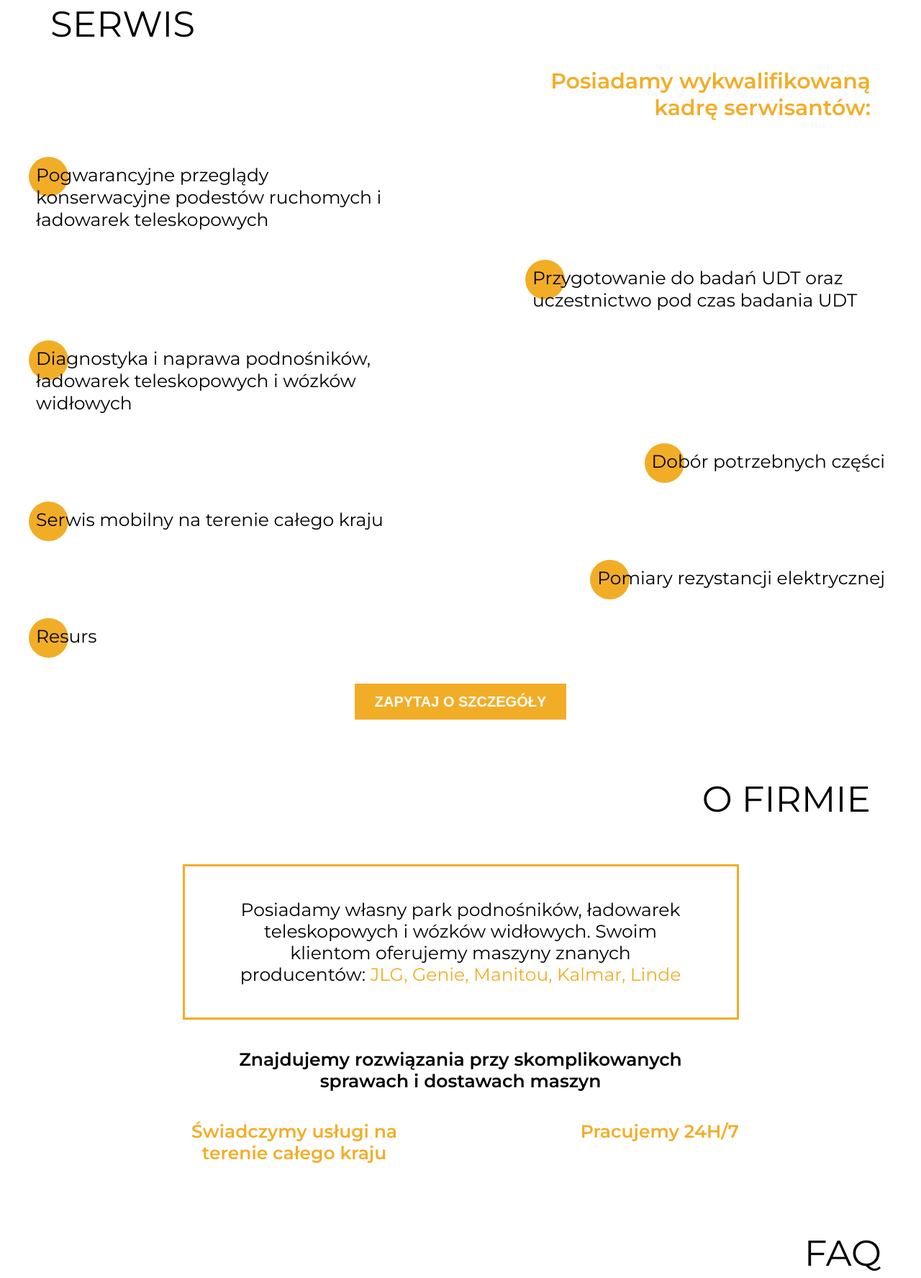
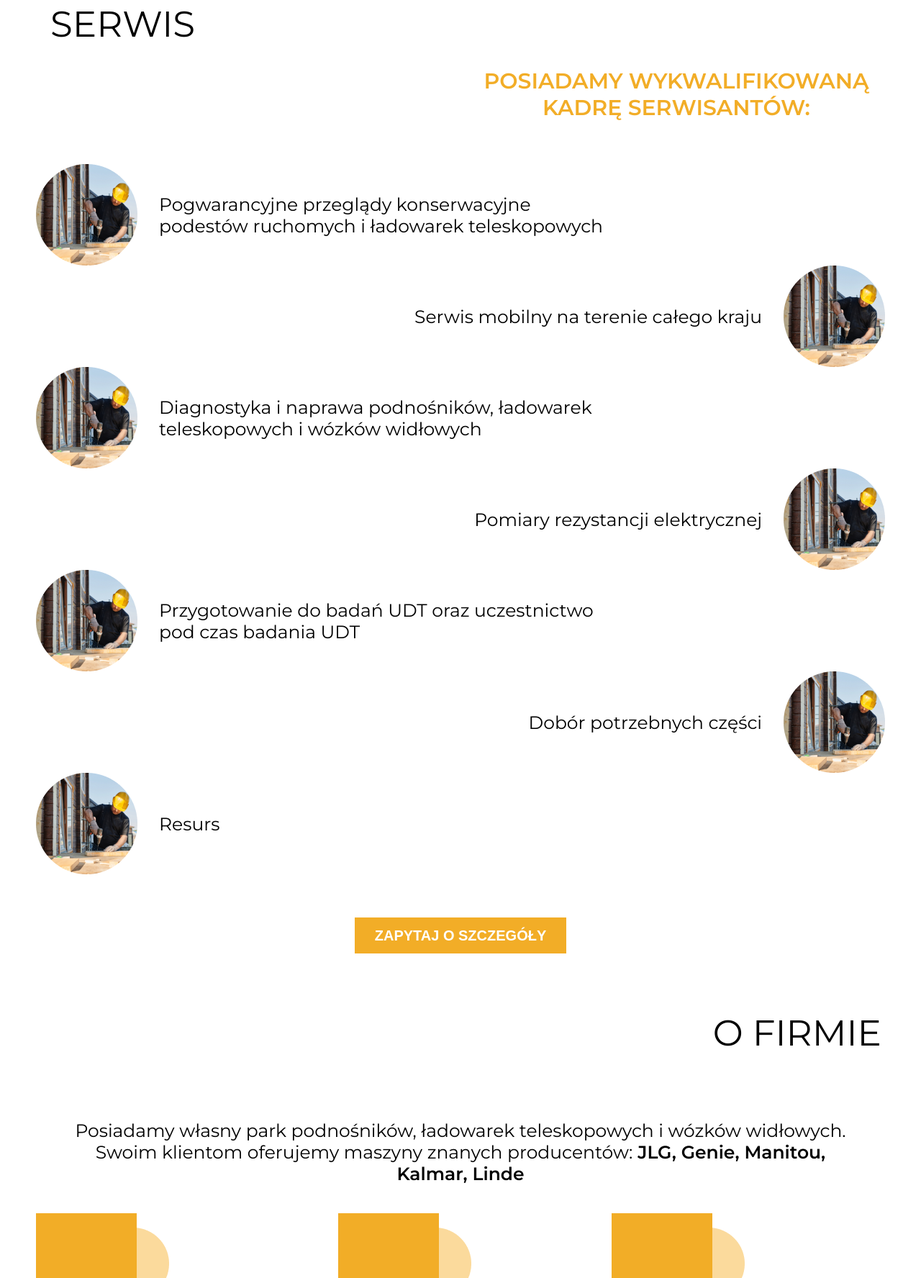
Before and after one commit to Nikita-Perkovskiy/Tomir-Project, a website: page src/index.html in a window 1280 px wide. Shown: the part 3519-5295 px from the top of the page at 72% size. Drawn offline with nearby package versions, Linux system fonts and the light colour scheme; files that its build step writes are made by us from their sources.

Commit message:
service + firm informatuon block update (update desiegien)

```diff
--- a/src/index.html
+++ b/src/index.html
@@ -127,33 +127,53 @@
       </div>
       <div id="serwis-page" class="service-block">
         <div class="service-block__slogo-wrapper">
-        <h3 class="service-block__slogo">Serwis </h3>
+         <h3 class="service-block__slogo">Serwis </h3>
         </div>
         <div class="service-block__text-wrapper">
          <p class="service-block__text">Posiadamy wykwalifikowaną kadrę serwisantów:</p>
         </div>
         <div class="service-block__content-wrapper">
-          <div class="service-block__content-element-left">
-            <div class="service-block__content-circule"></div>
-            <p class="service-block__content-text">Pogwarancyjne przeglądy konserwacyjne podestów ruchomych i ładowarek teleskopowych</p>
+          <div class="service-block__content-title">
+            <div class="service-block__content-text-wrapp">
+              <img src="../img/service-icon.png" alt="service-icon"/>
+              <p class="service-block__content-text">Pogwarancyjne przeglądy konserwacyjne podestów ruchomych i ładowarek teleskopowych</p>
+            </div>
           </div>
-          <div class="service-block__content-element-right">
-              <p class="service-block__content-text">Przygotowanie do badań UDT oraz uczestnictwo pod czas badania UDT</p>
+          <div class="service-block__content-title">
+            <div class="service-block__content-text-wrapp-odd">
+              <p  class="service-block__content-text">Serwis mobilny na terenie całego kraju</p>
+              <img src="../img/service-icon.png" alt="service-icon"/>
+            </div>
           </div>
-          <div class="service-block__content-element-left">
-             <p class="service-block__content-text">Diagnostyka i naprawa podnośników, ładowarek teleskopowych i wózków widłowych</p>
+          <div class="service-block__content-title">
+            <div class="service-block__content-text-wrapp">
+              <img src="../img/service-icon.png" alt="#"/>
+              <p  class="service-block__content-text">Diagnostyka i naprawa podnośników, ładowarek teleskopowych i wózków widłowych</p>
+            </div>
           </div>
-          <div class="service-block__content-element-right">
-            <p class="service-block__content-text">Dobór potrzebnych części</p>
+          <div class="service-block__content-title">
+            <div class="service-block__content-text-wrapp-odd">
+              <p  class="service-block__content-text">Pomiary rezystancji elektrycznej</p>
+              <img src="../img/service-icon.png" alt="service-icon"/>
+            </div>
           </div>
-          <div class="service-block__content-element-left">
-            <p class="service-block__content-text">Serwis mobilny na terenie całego kraju</p>
+          <div class="service-block__content-title">
+            <div class="service-block__content-text-wrapp">
+              <img src="../img/service-icon.png" alt="#"/>
+              <p  class="service-block__content-text">Przygotowanie do badań UDT oraz uczestnictwo pod czas badania UDT</p>
+            </div>
           </div>
-          <div class="service-block__content-element-right">
-            <p class="service-block__content-text">Pomiary rezystancji elektrycznej</p>
+          <div class="service-block__content-title">
+            <div class="service-block__content-text-wrapp-odd">
+              <p  class="service-block__content-text">Dobór potrzebnych części</p>
+              <img src="../img/service-icon.png" alt="service-icon"/>
+            </div>
           </div>
-          <div class="service-block__content-element-left">
-           <p class="service-block__content-text">Resurs</p>
+          <div class="service-block__content-title">
+            <div class="service-block__content-text-wrapp">
+              <img src="../img/service-icon.png" alt="#"/>
+              <p  class="service-block__content-text">Resurs</p>
+            </div>
           </div>
         </div>
          <div class="main-button__wrapper">
@@ -162,15 +182,26 @@
       </div>
       <div id="about-firm" class="firm-information-block">
         <h3 class="firm-information__slogo">O firmie</h3>
-          <p class="firm-information__content">
-            Posiadamy własny park podnośników, ładowarek teleskopowych i wózków widłowych. Swoim klientom oferujemy maszyny znanych producentów:
-            <span> JLG, Genie, Manitou, Kalmar, Linde</span>
-          </p>
-            <p class="firm-information__title-header">Znajdujemy rozwiązania przy skomplikowanych sprawach i dostawach maszyn</p>
-          <div class="firm-information__title-wrapper">
-            <p class="firm-information__title-left">Świadczymy usługi na terenie całego kraju</p>
-            <p class="firm-information__title-right">Pracujemy 24H/7</p>
+        <div class="firm-information__fon">
+          <div class="firm-information__content-wrapper">
+            <div class="firm-information__content-wrapper"></div>
+            <div class="firm-information__content-element-a"><p>
+              Posiadamy własny park podnośników, ładowarek teleskopowych i wózków widłowych. Swoim klientom oferujemy maszyny znanych producentów:<span> JLG, Genie, Manitou, Kalmar, Linde</span>
+            </p></div>
+            <div class="firm-information__content-element-b">
+               <img src="../img/about-firm-element.png" alt="#"/>
+               <p>Znajdujemy rozwiązania przy skomplikowanych sprawach i dostawach maszyn</p>
+            </div>
+            <div class="firm-information__content-element-c">
+              <img src="../img/about-firm-element.png" alt="#"/>
+              <p>Świadczymy usługi na terenie całego kraju</p>
+            </div>
+            <div class="firm-information__content-element-d">
+              <img src="../img/about-firm-element.png" alt="#"/>
+              <p>Pracujemy 24H/7</p>
+            </div>
           </div>
+        </div>
       </div>
       <div  class="question-block">
          <h3 class="question-block__slogo">FAQ</h3>
--- a/src/scss/basic_classes/mixin.scss
+++ b/src/scss/basic_classes/mixin.scss
@@ -84,10 +84,3 @@
   line-height: 24px;
   color: $base-white;
 }
-
-@mixin servis-content{
-  font-size: 25px;
-  font-weight: 400;
-  line-height: 31px;
-  color: $base-black;
-}
--- a/src/scss/main_page/education-block.scss
+++ b/src/scss/main_page/education-block.scss
@@ -17,7 +17,8 @@
 .education-block__fon {
   position: relative;
   background-image: url("../img/education-block-fon.png");
-  height: 647px;
+  max-height: 647px;
+  height: 100vh;
   background-size: 100%;
   background-repeat: no-repeat;
   background-size: cover;
--- a/src/scss/main_page/firm-information-block.scss
+++ b/src/scss/main_page/firm-information-block.scss
@@ -2,57 +2,64 @@
 @import "./basic_classes/mixin.scss";
 
 .firm-information-block{
-    @include base-proportion;
     margin-top: 80px;
 }
 
 .firm-information__slogo{
  @include main-titles;
+ @include base-proportion;
  text-align: right;
  padding-right: 20px;
  margin-bottom: 60px;
 }
 
-.firm-information__content{
-    @include base-information-content;
-    width: 623px;
-    text-align: center;
-    margin:auto;
-    span{
-        color: $base-gold;
-    }
-    padding: 45px 72px 45px 72px;
-    border: 3px $base-gold solid;
+.firm-information__fon{
+position: relative;
+background-image: url("../img/firm-information-fon");
+max-height: 450px;
+height: 100vh;
+background-size: 100%;
+background-repeat: no-repeat;
+background-size: cover;
 }
 
-.firm-information__title-header{
-    margin: auto;
-    margin-top: 40px;
-    @include base-information-content;
-    font-weight: 600;
-    text-align: center;
-    width: 624px;
+.firm-information__content-wrapper{
+ @include base-proportion;
+ display: grid;
+ grid-template-areas:
+            "a a a"
+            "b c d";
+ p{
+  @include base-information-content;
+  padding-top: 30px;
+}
 }
 
-.firm-information__title-wrapper{
-    margin: auto;
-    display: flex;
-    justify-content: space-between;
-    margin-top: 40px;
-    width: 774px;
+.firm-information__content-element-a{
+    grid-area: a;
+ p{
+    text-align: center;
+    padding: 30px 4% 40px 4%;
+  span{
+    font-weight: 600;
+  }
+ }
 }
 
-.firm-information__title-left{
-    @include base-information-content;
-    font-weight: 600;
-    color: $base-gold;
-    text-align: center;
-    width: 312px;
+.firm-information__content-element-b{
+    grid-area: b;
+     p{
+      max-width: 366px;
+    }
 }
 
-.firm-information__title-right{
-    @include base-information-content;
-    font-weight: 600;
-    color: $base-gold;
-    text-align: right;
+.firm-information__content-element-c{
+    grid-area: c;
+     p{
+      max-width: 366px;
+    }
 }
+
+.firm-information__content-element-d{
+    grid-area: d;
+}
--- a/src/scss/main_page/service-block.scss
+++ b/src/scss/main_page/service-block.scss
@@ -27,7 +27,8 @@
   font-weight: 600;
   line-height: 37px;
   color: $base-gold;
-  text-align: right;
+  text-align: center;
+  text-transform: uppercase;
   max-width: 540px;
   padding-right: 20px;
   padding-top: 30px;
@@ -38,35 +39,31 @@
   @include base-proportion;
   display: grid;
   grid-template-columns: 1fr ;
+  margin-bottom: 60px;
 }
 
-.service-block__content-element-left{
-  padding-bottom: 50px;
+.service-block__content-text-wrapp{
   display: flex;
   justify-content: flex-start;
+  align-items: center;
+
+   p{
+    margin-left: 30px;
+   }
 }
 
-.service-block__content-element-right{
-  padding-bottom: 50px;
+.service-block__content-text-wrapp-odd{
   display: flex;
   justify-content: flex-end;
+  align-items: center;
+
+   p{
+    margin-right: 30px;
+   }
 }
 
 .service-block__content-text{
-  @include servis-content;
-  position: relative;
-  max-width: 490px;
-  z-index: 10000;
+  @include base-information-content;
+  vertical-align: middle;
+  max-width: 640px;
 }
-
-.service-block__content-text::before{
-  content: " ";
-  position: absolute;
-  left: -10px;
-  top: -10px;
-  width: 55px;
-  height: 55px;
-  border-radius: 50%;
-  background-color: $base-gold;
-  z-index: -10000;
-}
```
Also changed, not shown: dist/css/index.min.css, dist/img/Group 29.png (added), dist/img/Group 29.webp (added), dist/img/about-firm-element.png (added), dist/img/about-firm-element.webp (added), dist/img/firm-information-fon.webp (added), dist/img/pexels-roger-brown-5125782 1.webp (added), dist/img/service-icon.png (added), dist/img/service-icon.webp (added), dist/index.html, src/img/about-firm-element.png (added), src/img/service-icon.png (added), 3 other files.
